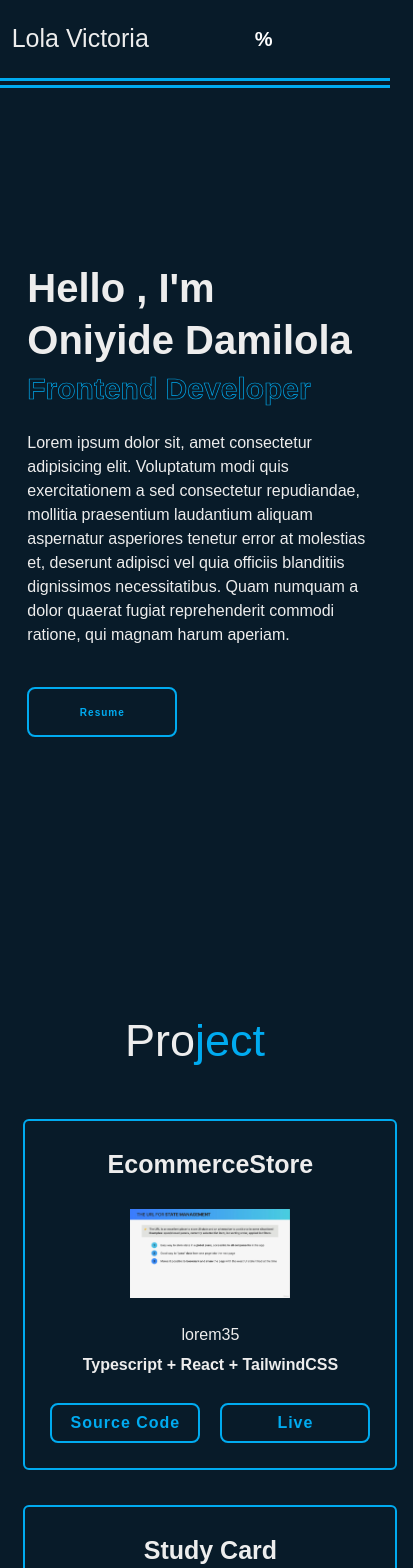
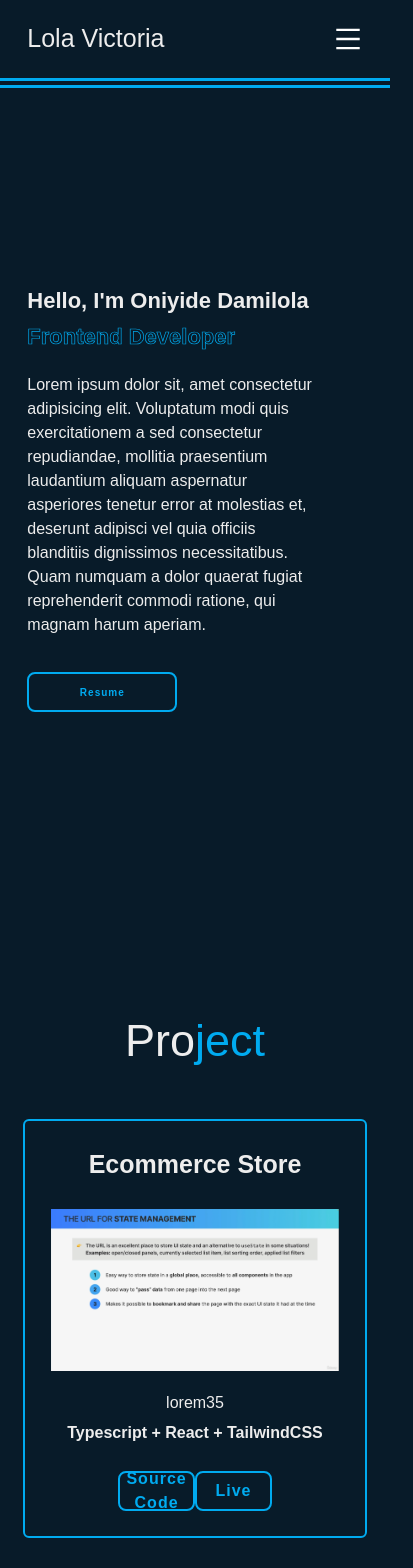
Before and after one commit to LolaVictoria/Portfolio, a React (Vite) app: page / in a window 390 px wide. Shown: the top 1568 px of the page, 413 px wide, since content can reach past the window. Built offline with nearby package versions, Linux system fonts and the light colour scheme.

Commit message:
new commit

```diff
--- a/package.json
+++ b/package.json
@@ -12,6 +12,7 @@
   "dependencies": {
     "react": "^18.2.0",
     "react-dom": "^18.2.0",
+    "react-icons": "^4.12.0",
     "react-router-dom": "^6.20.0"
   },
   "devDependencies": {
--- a/src/components/navbar.jsx
+++ b/src/components/navbar.jsx
@@ -1,45 +1,51 @@
 import { Link } from "react-router-dom"
 import styles from "./navbar.module.css"
 import { useState } from "react"
-//import {AiOutlineClose, AiOutlineMenu} from "react-icons/ai";
+import {AiOutlineClose, AiOutlineMenu} from "react-icons/ai";
 
 
 const Navbar = () => {
    const [nav, setNav] = useState(false)
 
+
     return (
         <div className={styles.navbar}>
             <p className={styles.logo}>Lola Victoria</p>
 
-            <p
+            <div
               className={styles.menu}
               onClick={
                 () => setNav(!nav)
               }>
-                {nav ?
-                "X"
-              : "%"}
-              {/* {nav ?
+
+              {nav ?
               <AiOutlineClose size={30}/>
-              : <AiOutlineMenu size={30}/>} */}
-            </p>
+              : <AiOutlineMenu size={30}/>}
+            </div>
 
 
             {nav ?
-                 <nav className={styles.navlist_responsive}>
-                  <p
+            <nav className={styles.navlist_responsive}>
+
+            {/* <div
+              className={styles.menu_responsive}
+              onClick={(e) => {
+                  e.preventDefault()
+                  navigate(-1)
+                }}>
+              <AiOutlineClose size={30}/>
+            </div> */}
+
+            <div
               className={styles.menu_responsive}
               onClick={
                 () => setNav(!nav)
               }>
 
               {nav ?
-                "X"
-              : "%"}
-              {/* {nav ?
               <AiOutlineClose size={30}/>
-              : <AiOutlineMenu size={30}/>} */}
-            </p>
+              : <AiOutlineMenu size={30}/>}
+            </div>
 
               <ul>
 
--- a/src/components/navbar.module.css
+++ b/src/components/navbar.module.css
@@ -17,7 +17,7 @@
     backdropFilter: blur(20px);
 
     @media (max-width: 770px) {
-        padding: 2rem 3%;
+        padding: 2rem 7%;
     }
 
 }
@@ -34,8 +34,7 @@
 }
 
 .menu {
-    font-weight: 900;
-    font-size: 2rem;
+
 
     @media (min-width: 770px) {
         display: none;
@@ -43,14 +42,17 @@
 }
 
 .menu_responsive {
-    font-weight: 900;
-    font-size: 2rem;
     position: absolute;
     top: 0;
     right: 0;
     padding: 3rem 4rem 0 0;
 
     @media (min-width: 770px) {
+        display: none;
+    }
+}
+.navlist {
+    @media(max-width: 770px) {
         display: none;
     }
 }
@@ -83,6 +85,20 @@
     }
 }
 
+/* .navlist_responsive ul {
+    display: flex;
+    flex-direction: column;
+    justify-content: center;
+    align-items: center;
+    background-color: var(--bg-color);
+    position: absolute;
+    top: 0;
+    left: 0;
+    width: 100vw;
+    height: 100vh;
+    z-index: 100;
+} */
+
 .navlist_responsive ul li {
     font-size: 3rem;
     color: var(--text-color);
--- a/src/components/project.jsx
+++ b/src/components/project.jsx
@@ -12,7 +12,7 @@ const  Project = () => {
 
 
                  <ProjectComponent
-                     title="EcommerceStore"
+                     title="Ecommerce Store"
                      about="lorem35"
                      tools="Typescript + React + TailwindCSS"/>
 
--- a/src/components/project.module.css
+++ b/src/components/project.module.css
@@ -14,7 +14,7 @@
 .projectcolumn {
     width: auto;
     height: auto;
-    padding: 2.5rem;
+    padding: 2.5rem .5rem;
     font-size: 1.6rem;
     color: var(--text-color);
     background-color: transparent;
@@ -24,10 +24,18 @@
     flex-direction: column;
     justify-content: center;
     align-items: center;
+
+    @media(max-width: 770px) {
+        padding: 2.5rem 0;
+    }
 }
 
 .projectcolumn:not(:last-child) {
     margin-right: 16px;
+
+    @media(max-width: 770px) {
+        margin-right: 0;
+    }
 }
 .projectcolumn .title {
     font-weight: 900;
@@ -46,8 +54,9 @@
 }
 
 .projectcolumn .project_img {
-    width: 50%;
-    margin-bottom: 25px;
+    object-fit: cover;
+    width: 85%;
+    margin-bottom: 20px;
 }
 
 /*Button Div*/
@@ -59,6 +68,10 @@
     width: 32rem;
     height: 4rem;
     margin-top: 2rem;
+
+    @media (max-width: 770px) {
+        width: auto;
+    }
 }
 
 .btn {
@@ -79,6 +92,10 @@
     z-index: 1;
     overflow: hidden;
     transition: .5s;
+
+    @media (max-width: 770px) {
+        width: 100%;
+    }
 }
 
 
--- a/src/pages/home.jsx
+++ b/src/pages/home.jsx
@@ -8,7 +8,7 @@ const Home = () => {
             <div className={styles.content}>
 
             <h1>
-                Hello , I&apos;m
+                Hello, I&apos;m
                 <span> Oniyide Damilola</span>
             </h1>
 
--- a/src/pages/home.module.css
+++ b/src/pages/home.module.css
@@ -1,11 +1,13 @@
 .home {
     min-height: 100vh;
-    padding: .4rem 9% 0;
+    padding: 0 8% 0;
     display: flex;
     align-items: center;
+    overflow: hidden;
 
     @media (max-width: 768px) {
         padding: 6rem 7% 8rem;
+        flex-direction: row;
     }
 
 }
@@ -13,21 +15,29 @@
 .content {
     /* margin: 0 auto; */
     max-width: 65rem;
+
+    @media (max-width: 770px) {
+        max-width: 29rem;
+        width: auto;
+    }
 }
 
 .content h1 {
-    font-size: 5.5rem;
+    font-size: 4.9rem;
     font-weight: 700;
     line-height: 1.3;
 
    @media(max-width: 768px) {
-    font-size: 4rem
+    font-size: 2.2rem;
+    margin-bottom: .5rem;
    }
 }
 
 .content p {
     font-size: 1.6rem;
-    margin: 2rem 0 4rem;
+    margin: 2rem 0 3.5rem;
+
+
 }
 .textAnimate {
     position: relative;
@@ -41,7 +51,7 @@
     -webkit-text-stroke: .7px var(--main-color);
 
     @media(max-width: 768px) {
-        font-size: 3rem
+        font-size: 2.2rem
     }
 }
 
@@ -50,7 +60,7 @@
     display: flex;
     justify-content: space-between;
     width: 34.5rem;
-    height: 5rem;
+    height: 4rem;
 }
 
 .btn {
```
Also changed, not shown: 1 other file (tests, documents, lock files or other folders).
